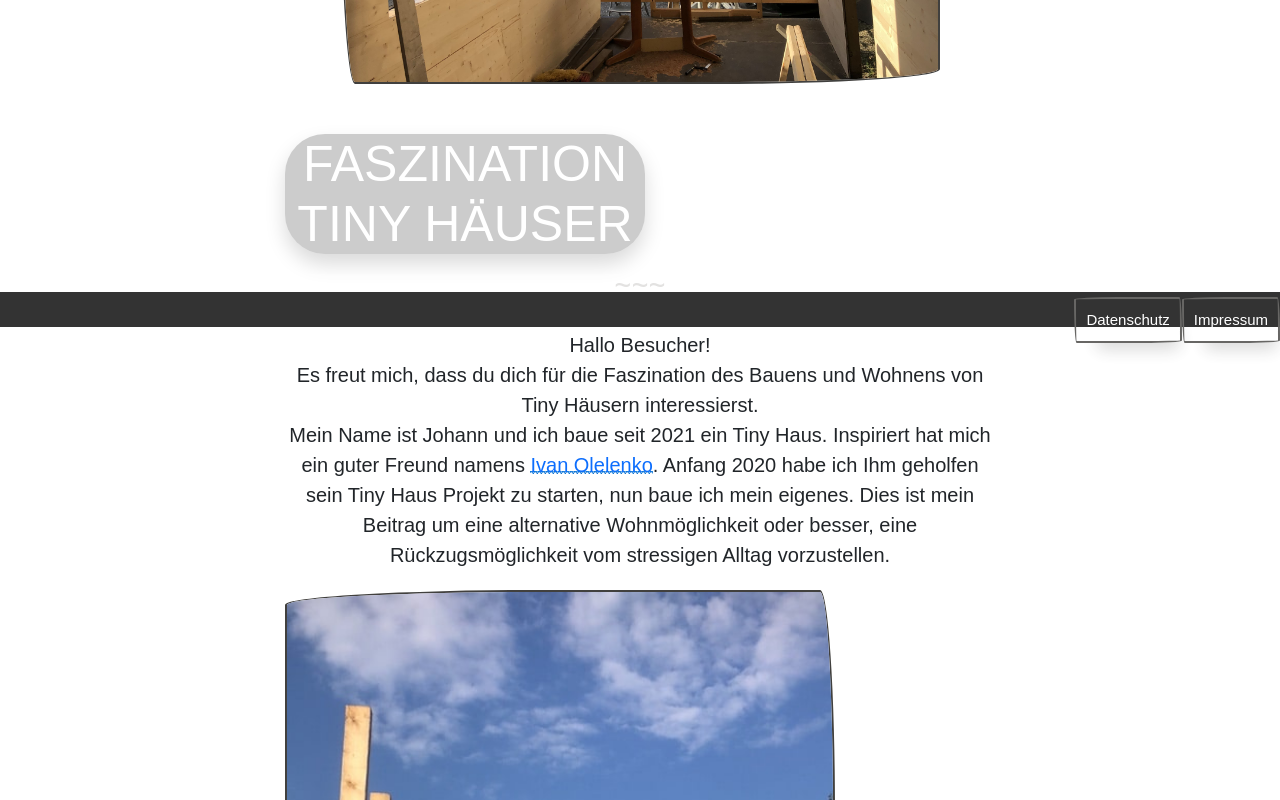
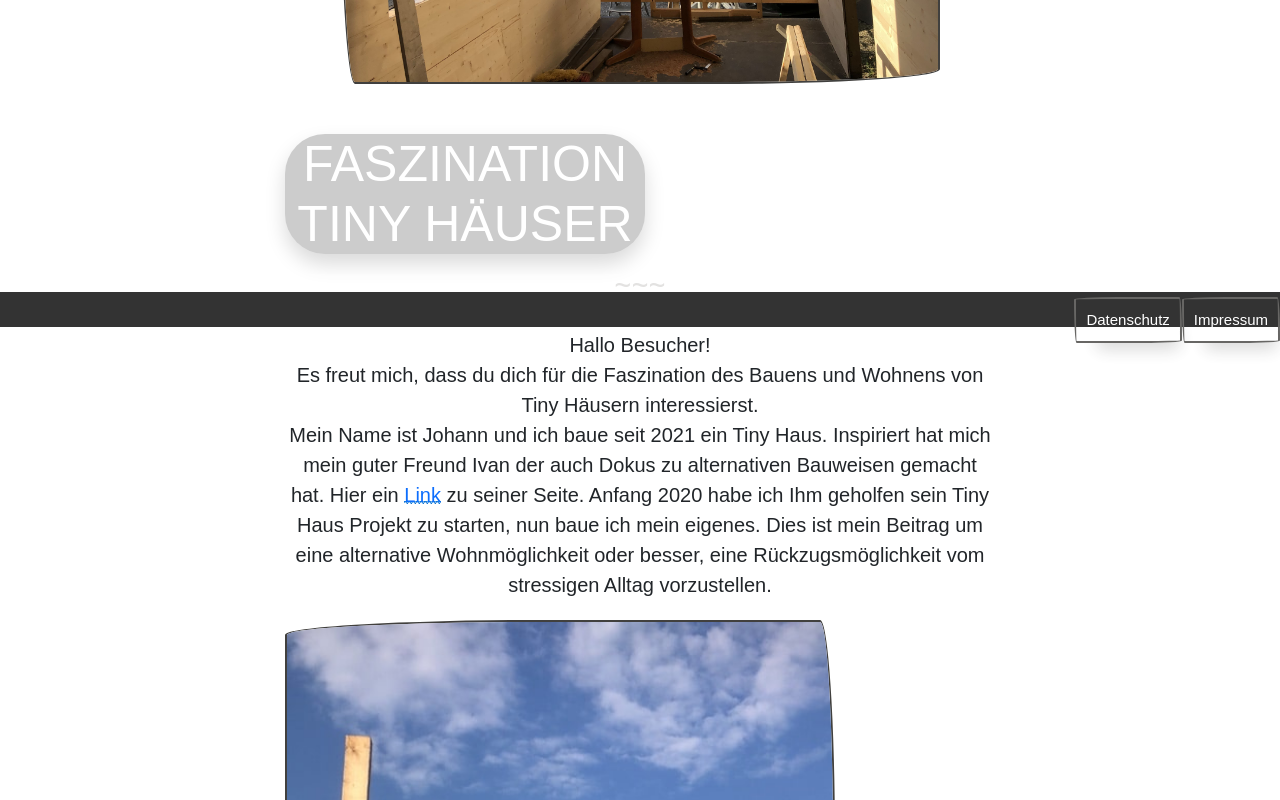
Before and after one commit to johannkirr/TinyHouseNew, a Next.js app: page / in a window 1280 px wide. Shown: the part 473-1273 px from the top of the page. Built offline with nearby package versions, Linux system fonts and the light colour scheme; a web font is replaced by a local one.

Commit message:
Link zu Ivans Webseite erstellt und Name gekürzt

```diff
--- a/pages/index.js
+++ b/pages/index.js
@@ -37,8 +37,9 @@ export default function Home() {
           Hallo Besucher! <br/>
           Es freut mich, dass du dich für die Faszination des Bauens und Wohnens
           von Tiny Häusern interessierst. <br/> Mein Name ist Johann und ich baue seit 2021 ein Tiny Haus.
-          Inspiriert hat mich ein guter Freund namens <Link href="https://lightaspect.net/natuerliche-waermedaemmung-lehm/" style={{textDecoration:"none"}}>Ivan Olelenko</Link>. Anfang 2020 habe ich Ihm geholfen sein
-          Tiny Haus Projekt zu starten, nun baue ich mein eigenes. Dies ist mein Beitrag um eine alternative
+          Inspiriert hat mich mein guter Freund Ivan der auch Dokus zu alternativen Bauweisen gemacht hat.
+          Hier ein <Link href="https://lightaspect.net/natuerliche-waermedaemmung-lehm/" style={{textDecoration:"none"}}>Link</Link> zu seiner Seite.
+          Anfang 2020 habe ich Ihm geholfen sein Tiny Haus Projekt zu starten, nun baue ich mein eigenes. Dies ist mein Beitrag um eine alternative
           Wohnmöglichkeit oder besser, eine Rückzugsmöglichkeit vom stressigen Alltag vorzustellen.
         </p>
 
```
